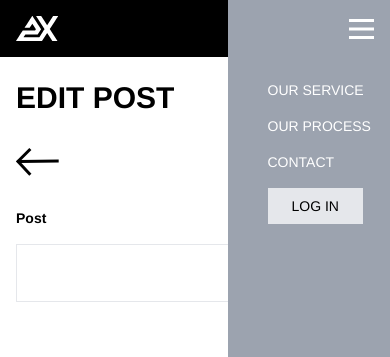
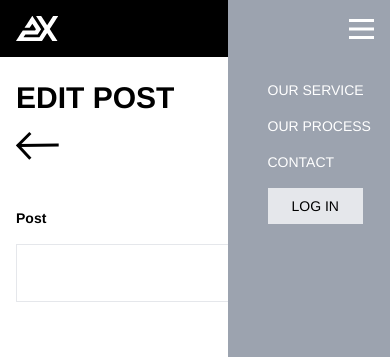
Before and after one commit to slammer1870/studious-lamp, a Flask app: template templates/edit_post.html in a window 390 px wide. Shown: the top 357 px of the page. Run offline with Flask 2, Linux system fonts and the light colour scheme; the template is opened without the code that fills it: values that come from a table or form of the project are taken from there, others are empty; style sheets or scripts are compiled from the project's sources; some libraries are stand-ins or nearby versions.

Commit message:
fix: layout

```diff
--- a/templates/edit_post.html
+++ b/templates/edit_post.html
@@ -1,14 +1,14 @@
 <!--Post edit page-->
 {% extends "base.html" %} {% block content %}
-<div class="pt-20 p-4 h-screen">
-  <h1 class="text-3xl lg:text-6xl font-semibold uppercase mb-8">Edit Post</h1>
+<div class="pt-20 p-4 h-screen max-w-screen-sm mx-auto">
+  <h1 class="text-3xl lg:text-5xl font-semibold uppercase mb-4 md:py-4 lg:py-8">Edit Post</h1>
   <a href="{{url_for('dashboard')}}">
     <svg
       xmlns="http://www.w3.org/2000/svg"
       width="42.721"
       height="27.823"
       viewBox="0 0 42.721 27.823"
-      class="mb-8"
+      class="mb-12"
     >
       <line
         id="Line_12"
@@ -42,7 +42,7 @@
       /></svg
   ></a>
   {% from "partials/_formhelpers.html" import render_field %}
-  <form action="" method="POST" class="max-w-screen-sm mx-auto">
+  <form action="" method="POST" >
     <div class="flex flex-col text-sm font-semibold">
       {{render_field(form.post, class_="p-2 border my-4")}}
     </div>
```
